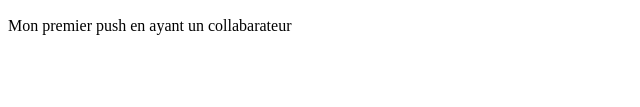
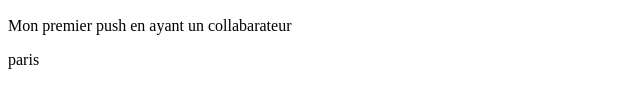
Before and after one commit to karim-dev-2023/MN, a plain HTML site: page index.html in a window 1280 px wide. Shown: the part 157-264 px from the top of the page, 0-640 px from the left. Drawn offline with Linux system fonts and the light colour scheme.

Commit message:
modifier par ismael

```diff
--- a/index.html
+++ b/index.html
@@ -14,5 +14,7 @@
     <p>Mon premier push en ayant un collabarateur</p>
     <!-- Partie Ahmed -->
 
+    <!-- commentaire ismael -->
+    <p>paris</p>
 </body>
 </html>
```
